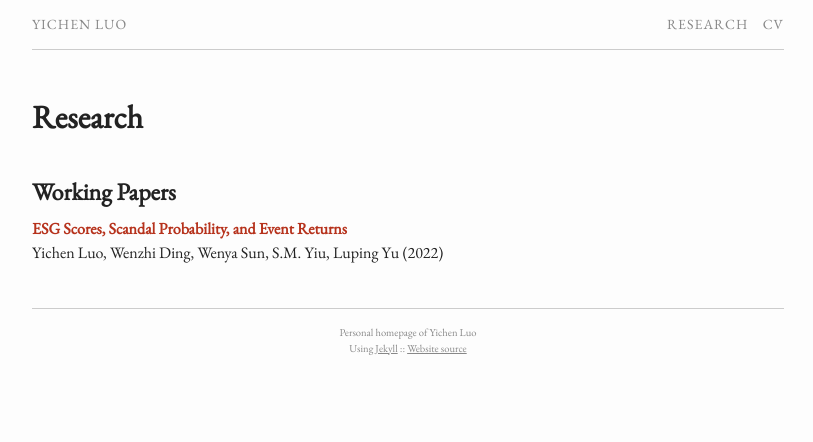
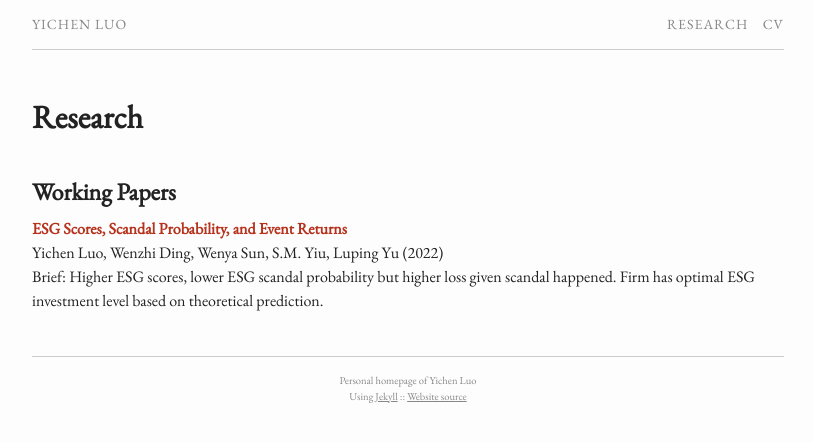
Before and after one commit to lyc0603/lyc0603.github.io, a Jekyll site: the page built from research.md, in a window 1280 px wide. Shown: the top 442 px of the page, without its empty margins (232-1045 px from the left). Built offline with Jekyll 4.4.1, drawn with Linux system fonts in a browser that asks for light colours; some of the changed lines change nothing that is shown.

Commit message:
polish publication

```diff
--- a/research.md
+++ b/research.md
@@ -6,7 +6,7 @@ wps:
 
     - title:   "ESG Scores, Scandal Probability, and Event Returns"
       author:  "Yichen Luo, Wenzhi Ding, Wenya Sun, S.M. Yiu, Luping Yu"
-      brief: "Brief: Higher ESG scores, lower ESG scandal probability but higher loss given scandal happened. Firm has optimal ESG investment level based on theoretical prediction."
+      brief: "Higher ESG scores, lower ESG scandal probability but higher loss given scandal happened. Firm has optimal ESG investment level based on theoretical prediction."
       year:    "2022"
       url:     "https://papers.ssrn.com/sol3/papers.cfm?abstract_id=4172587"
 ---
@@ -18,5 +18,5 @@ wps:
 {% else %}{{item.url}}{% endif %}){:target="_blank"}
 <br />
 {{item.author}} ({{item.year}})<br />
-{{item.journal}}
+Brief: {{item.brief}}
 {% endfor %}
```
